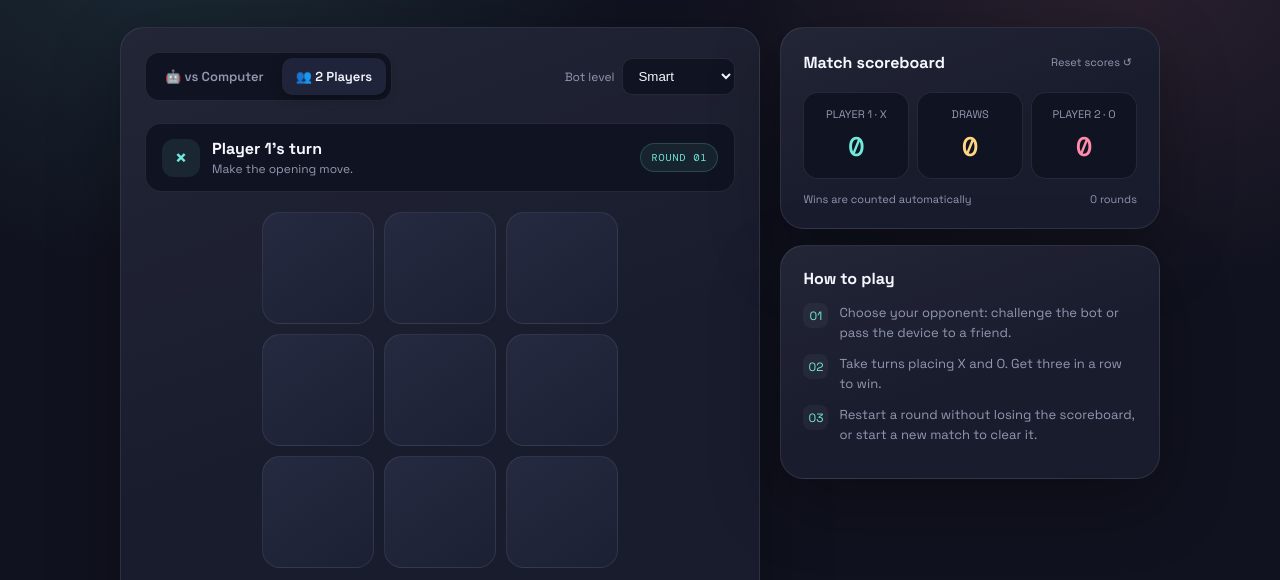
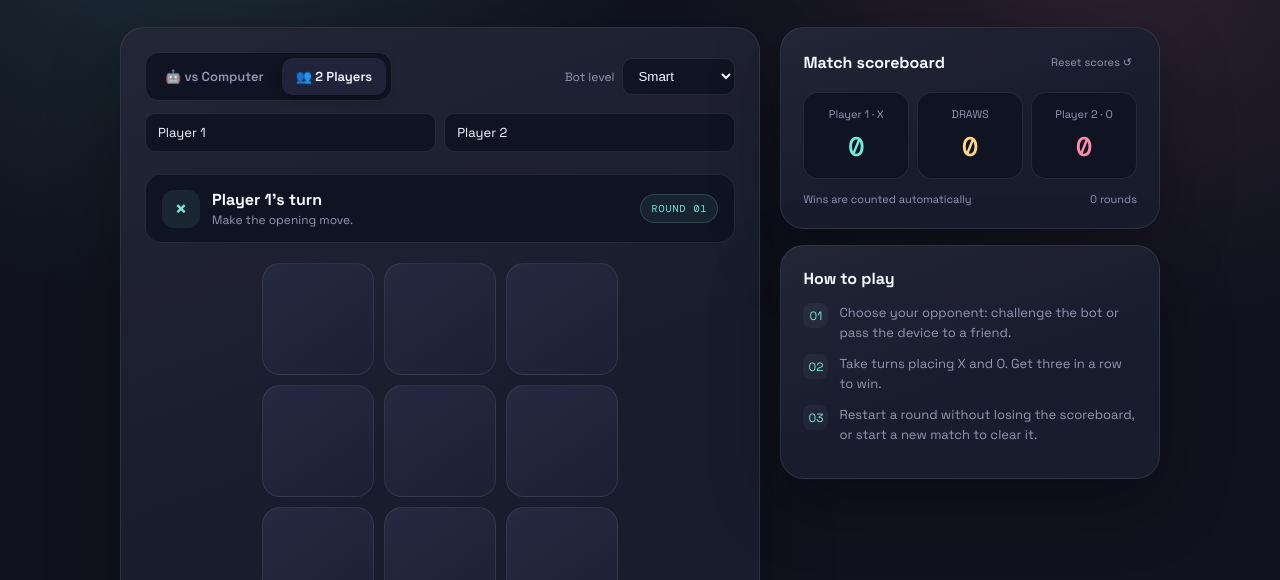
Before and after one commit to tanshi2003/Tic-tac-toe, a plain HTML site: page index.html in a window 1280 px wide. Both pictures are taken after a click on the button "👥 2 Players". Shown: the part 220-800 px from the top of the page. Drawn offline with nearby package versions, Linux system fonts and the light colour scheme.

Commit message:
Add custom names for local two-player mode

```diff
--- a/index.html
+++ b/index.html
@@ -33,6 +33,10 @@
     .mode-btn:hover:not(.active){color:var(--text)}
     .difficulty{display:flex;align-items:center;gap:8px;color:var(--muted);font-size:12px}
     select{background:#101321;color:var(--text);border:1px solid var(--line);border-radius:10px;padding:9px 11px;outline:none}
+    .player-name-fields{display:flex;gap:8px;flex-basis:100%;width:100%}
+    .player-name-fields input{min-width:0;flex:1;background:#101321;color:var(--text);border:1px solid var(--line);border-radius:10px;padding:10px 12px;font:inherit;font-size:13px;outline:none}
+    .player-name-fields input:focus{border-color:var(--cyan);box-shadow:0 0 0 3px #71eadb18}
+    .player-name-fields input::placeholder{color:var(--muted)}
     .turn-card{display:flex;align-items:center;justify-content:space-between;gap:12px;background:#101321;border:1px solid var(--line);border-radius:16px;padding:14px 16px;margin-bottom:18px}
     .turn-info{display:flex;align-items:center;gap:12px}
     .turn-symbol{width:38px;height:38px;display:grid;place-items:center;border-radius:12px;background:#71eadb18;color:var(--cyan);font-size:21px;font-weight:700}
@@ -72,7 +76,7 @@
     .footnote{text-align:center;color:#717791;font-size:11px;margin-top:25px}
     .toast{min-height:20px;text-align:center;color:var(--gold);font-size:12px;margin-top:12px}
     @media(max-width:760px){body{padding:20px 13px 32px}.layout{grid-template-columns:1fr}.hero{margin:30px 0 24px}.game-panel{padding:17px}.side{grid-template-columns:1fr 1fr}.score-panel,.how-panel{padding:18px}.header-note{display:none}}
-    @media(max-width:480px){.side{grid-template-columns:1fr}.mode-row{align-items:flex-start;flex-direction:column}.difficulty{width:100%;justify-content:space-between}.board{grid-template-columns:repeat(3,min(27vw,100px));grid-template-rows:repeat(3,min(27vw,100px));gap:8px}.cell{border-radius:14px}.actions{flex-wrap:wrap}.btn{padding:12px}.turn-card{padding:12px}}
+    @media(max-width:480px){.side{grid-template-columns:1fr}.mode-row{align-items:flex-start;flex-direction:column}.difficulty{width:100%;justify-content:space-between}.player-name-fields{flex-direction:column}.board{grid-template-columns:repeat(3,min(27vw,100px));grid-template-rows:repeat(3,min(27vw,100px));gap:8px}.cell{border-radius:14px}.actions{flex-wrap:wrap}.btn{padding:12px}.turn-card{padding:12px}}
     button:focus-visible,select:focus-visible{outline:2px solid var(--gold);outline-offset:3px}
   </style>
 </head>
@@ -99,6 +103,10 @@
               <option value="easy">Easy</option><option value="smart" selected>Smart</option><option value="unbeatable">Unbeatable</option>
             </select>
           </label>
+          <div class="player-name-fields" id="playerNames" hidden>
+            <input id="player1Name" type="text" maxlength="18" placeholder="Player 1 name (X)" aria-label="Player 1 name" value="Player 1">
+            <input id="player2Name" type="text" maxlength="18" placeholder="Player 2 name (O)" aria-label="Player 2 name" value="Player 2">
+          </div>
         </div>
         <div class="turn-card" aria-live="polite">
           <div class="turn-info">
@@ -169,6 +177,7 @@
     } catch (_) {}
     return {x:0,o:0,draw:0};
   }
+  function playerName(id,fallback) { return $(id).value.trim() || fallback; }
   function saveScores() {
     try { localStorage.setItem(STORAGE_KEY, JSON.stringify(scores)); } catch (_) {}
   }
@@ -177,8 +186,8 @@
     $('scoreO').textContent = scores.o;
     $('scoreDraw').textContent = scores.draw;
     $('matchCount').textContent = (scores.x + scores.o + scores.draw) + ' rounds';
-    $('scoreXLabel').textContent = twoPlayers ? 'PLAYER 1 · X' : 'YOU · X';
-    $('scoreOLabel').textContent = twoPlayers ? 'PLAYER 2 · O' : 'BOT · O';
+    $('scoreXLabel').textContent = twoPlayers ? playerName('player1Name','Player 1') + ' · X' : 'YOU · X';
+    $('scoreOLabel').textContent = twoPlayers ? playerName('player2Name','Player 2') + ' · O' : 'BOT · O';
   }
   function setMode(friend) {
     twoPlayers = friend;
@@ -187,6 +196,7 @@
     $('botMode').setAttribute('aria-pressed', String(!friend));
     $('friendMode').setAttribute('aria-pressed', String(friend));
     $('difficultyWrap').hidden = friend;
+    $('playerNames').hidden = !friend;
     round = 1;
     scores = {x:0,o:0,draw:0};
     saveScores();
@@ -205,7 +215,7 @@
       cell.disabled = false;
       cell.setAttribute('aria-label', 'Empty square ' + (i+1));
     });
-    $('status').textContent = twoPlayers ? "Player 1's turn" : 'Your turn, Player X';
+    $('status').textContent = twoPlayers ? playerName('player1Name','Player 1') + "'s turn" : 'Your turn, Player X';
     $('turnCaption').textContent = 'Make the opening move.';
     $('turnSymbol').textContent = '×';
     $('turnSymbol').style.color = 'var(--cyan)';
@@ -233,7 +243,7 @@
       $('turnSymbol').style.color = 'var(--gold)';
     } else {
       scores[player.toLowerCase()]++;
-      const name = player === 'X' ? (twoPlayers ? 'Player 1' : 'You') : (twoPlayers ? 'Player 2' : 'The bot');
+      const name = player === 'X' ? (twoPlayers ? playerName('player1Name','Player 1') : 'You') : (twoPlayers ? playerName('player2Name','Player 2') : 'The bot');
       $('status').textContent = name + ' wins! 🎉';
       $('turnCaption').textContent = 'Three in a row. Nicely played.';
       $('turnSymbol').textContent = player === 'X' ? '×' : '○';
@@ -271,7 +281,7 @@
   }
   function updateTurn() {
     const isX = current === 'X';
-    $('status').textContent = twoPlayers ? (isX ? "Player 1's turn" : "Player 2's turn") : (isX ? 'Your turn, Player X' : "Bot's turn, Player O");
+    $('status').textContent = twoPlayers ? (isX ? playerName('player1Name','Player 1') + "'s turn" : playerName('player2Name','Player 2') + "'s turn") : (isX ? 'Your turn, Player X' : "Bot's turn, Player O");
     $('turnCaption').textContent = 'Choose an empty square.';
     $('turnSymbol').textContent = isX ? '×' : '○';
     $('turnSymbol').style.color = isX ? 'var(--cyan)' : 'var(--pink)';
@@ -346,6 +356,8 @@
   $('difficulty').addEventListener('change', () => {
     $('toast').textContent = 'Bot level set to ' + $('difficulty').selectedOptions[0].text + '. Applies from the next bot move.';
   });
+  $('player1Name').addEventListener('input',renderScores);
+  $('player2Name').addEventListener('input',renderScores);
   renderScores();
   resetRound();
 })();
```
